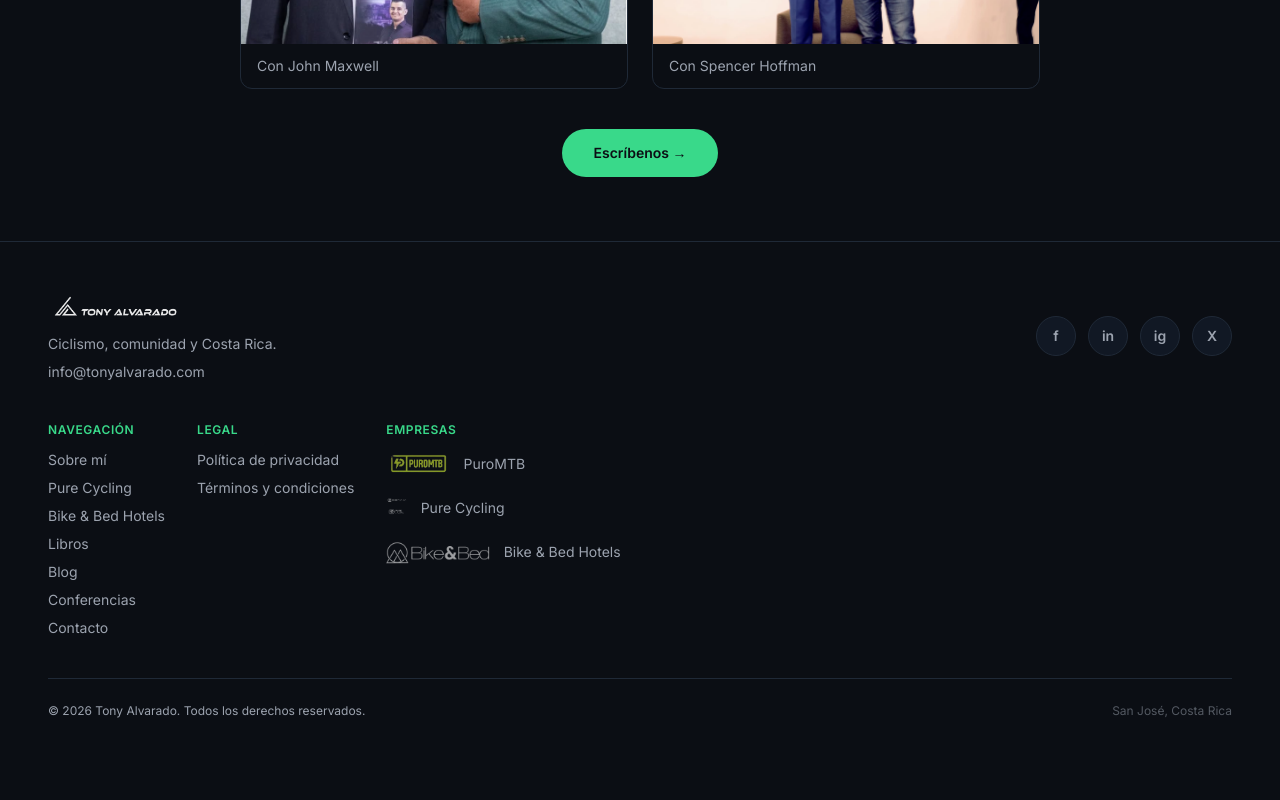
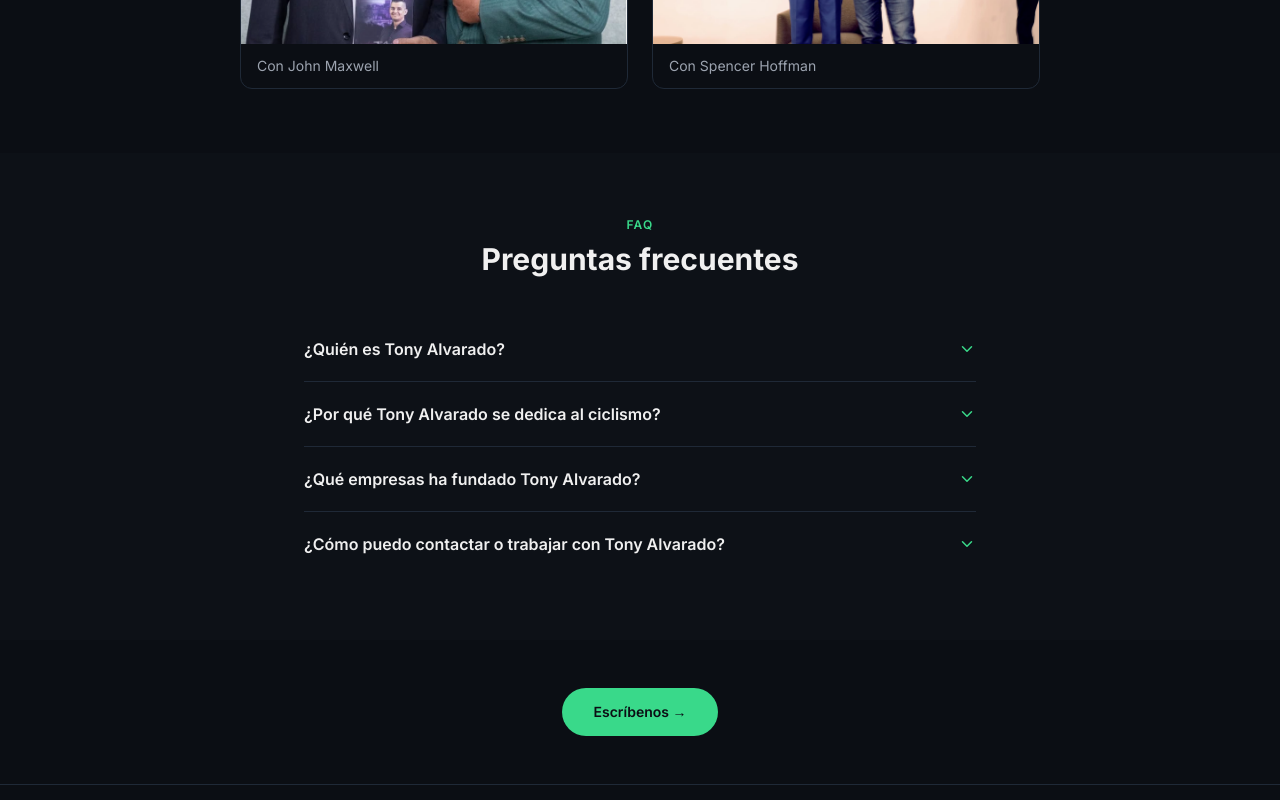
Before and after one commit to tonyalvarado042/tonywebsite, a Next.js app: page /sobre-mi in a window 1280 px wide. Shown: the part 2800-3600 px from the top of the page. Before the commit the page ends 3567 px from the top, so only its background shows below. Built offline with nearby package versions, Linux system fonts and the light colour scheme.

Commit message:
Add FAQ sections and structured data

```diff
--- a/src/app/conferencias/page.tsx
+++ b/src/app/conferencias/page.tsx
@@ -2,6 +2,7 @@ import Link from 'next/link'
 import TrackedLink from '@/components/common/TrackedLink'
 import { Mic, CheckCircle2, Users, Target, Heart, TrendingUp, Compass } from 'lucide-react'
 import JsonLd from '@/components/JsonLd'
+import PageFAQ, { type PageFAQItem } from '@/components/sections/PageFAQ'
 import { SITE_URL, websiteRef, personRef } from '@/lib/structured-data'
 
 export const metadata = {
@@ -48,6 +49,39 @@ const breadcrumbSchema = {
     { '@type': 'ListItem', position: 1, name: 'Inicio', item: SITE_URL },
     { '@type': 'ListItem', position: 2, name: 'Conferencias', item: `${SITE_URL}/conferencias` },
   ],
+}
+
+const pageFaqs: PageFAQItem[] = [
+  {
+    question: '¿Qué temas aborda Tony Alvarado en sus conferencias?',
+    answer:
+      'Las conferencias de Tony cubren liderazgo con propósito, disciplina y transformación personal, emprendimiento alrededor del ciclismo, comunidad y fe en la adversidad, y cómo construir una vida o negocio desde una misión. Todos los temas nacen de su experiencia real y se adaptan al contexto del evento.',
+  },
+  {
+    question: '¿Tony Alvarado puede participar en eventos fuera de Costa Rica?',
+    answer:
+      'La disponibilidad se evalúa según la fecha, la ubicación, el formato y las características del evento. Puedes enviar los detalles mediante el formulario de contacto para que el equipo revise la solicitud.',
+  },
+  {
+    question: '¿Cómo solicitar a Tony Alvarado como conferencista?',
+    answer:
+      'Completa el formulario de contacto en este sitio seleccionando "Conferencia / Keynote" como tipo de consulta. Incluye la fecha tentativa, el formato del evento y el tema de interés. El equipo revisará la solicitud y dará seguimiento.',
+  },
+  {
+    question: '¿Para qué tipo de eventos está disponible Tony?',
+    answer:
+      'Tony puede participar en keynotes de conferencias empresariales, eventos corporativos de liderazgo, seminarios y formación de equipos, comunidades de liderazgo y fe, y eventos presenciales o virtuales. Cada presentación se adapta al formato y los objetivos del organizador.',
+  },
+]
+
+const faqSchema = {
+  '@context': 'https://schema.org',
+  '@type': 'FAQPage',
+  mainEntity: pageFaqs.map(({ question, answer }) => ({
+    '@type': 'Question',
+    name: question,
+    acceptedAnswer: { '@type': 'Answer', text: answer },
+  })),
 }
 
 const topics = [
@@ -115,6 +149,7 @@ export default function ConferenciasPage() {
     <main>
       <JsonLd data={webPageSchema} />
       <JsonLd data={breadcrumbSchema} />
+      <JsonLd data={faqSchema} />
 
       {/* Hero */}
       <section className="bg-brand-bg py-24">
@@ -249,6 +284,8 @@ export default function ConferenciasPage() {
         </div>
       </section>
 
+      <PageFAQ faqs={pageFaqs} accent="gold" />
+
       {/* CTA final */}
       <section className="bg-brand-bg py-20">
         <div className="mx-auto max-w-xl px-6 text-center md:px-12">
--- a/src/app/libros/page.tsx
+++ b/src/app/libros/page.tsx
@@ -2,6 +2,7 @@ import Image from 'next/image'
 import Link from 'next/link'
 import { ShoppingCart, Bell } from 'lucide-react'
 import JsonLd from '@/components/JsonLd'
+import PageFAQ, { type PageFAQItem } from '@/components/sections/PageFAQ'
 import { SITE_URL, websiteRef, personRef, bookSchema, bookSchema2 } from '@/lib/structured-data'
 
 export const metadata = {
@@ -54,6 +55,39 @@ const breadcrumbSchema = {
   ],
 }
 
+const pageFaqs: PageFAQItem[] = [
+  {
+    question: '¿Dónde puedo adquirir los libros de Tony Alvarado?',
+    answer:
+      'En esta página encontrarás los enlaces disponibles para cada título. La disponibilidad, los formatos y las opciones de compra pueden variar según el libro y el país desde el que accedas.',
+  },
+  {
+    question: '¿Para quién está escrito "Secretos para ser un empresario exitoso"?',
+    answer:
+      'Para emprendedores y empresarios que quieren construir algo sólido con liderazgo, propósito y visión. El libro recoge principios y aprendizajes forjados en el camino real del emprendimiento, con una mirada honesta sobre liderazgo, propósito y legado.',
+  },
+  {
+    question: '¿De qué trata "Sigue Pedaleando"?',
+    answer:
+      'Es un libro de fe, propósito y resiliencia construido alrededor de la bicicleta. Recoge vivencias, caídas y esperanza, mostrando cómo seguir avanzando aun cuando la vida se pone cuesta arriba.',
+  },
+  {
+    question: '¿Qué tienen en común los dos libros?',
+    answer:
+      'Los dos comparten el mismo hilo conductor: el propósito, la disciplina y la transformación personal. Uno desde la perspectiva del emprendimiento y el liderazgo; el otro desde la fe, la resiliencia y la historia de vida de Tony alrededor de la bicicleta.',
+  },
+]
+
+const faqSchema = {
+  '@context': 'https://schema.org',
+  '@type': 'FAQPage',
+  mainEntity: pageFaqs.map(({ question, answer }) => ({
+    '@type': 'Question',
+    name: question,
+    acceptedAnswer: { '@type': 'Answer', text: answer },
+  })),
+}
+
 export default function LibrosPage() {
   return (
     <main className="bg-brand-bg">
@@ -61,6 +95,7 @@ export default function LibrosPage() {
       <JsonLd data={breadcrumbSchema} />
       <JsonLd data={bookSchema} />
       <JsonLd data={bookSchema2} />
+      <JsonLd data={faqSchema} />
 
       {/* ── Hero ── */}
       <section className="relative overflow-hidden px-6 pb-20 pt-24 text-center">
@@ -332,6 +367,8 @@ export default function LibrosPage() {
         </div>
       </section>
 
+      <PageFAQ faqs={pageFaqs} accent="gold" />
+
     </main>
   )
 }
--- a/src/app/sobre-mi/page.tsx
+++ b/src/app/sobre-mi/page.tsx
@@ -3,6 +3,7 @@ import Link from 'next/link'
 import { CheckCircle2 } from 'lucide-react'
 import JsonLd from '@/components/JsonLd'
 import PhotoStrip from '@/components/ui/PhotoStrip'
+import PageFAQ, { type PageFAQItem } from '@/components/sections/PageFAQ'
 import { SITE_URL, websiteRef, personRef } from '@/lib/structured-data'
 
 export const metadata = {
@@ -42,6 +43,39 @@ const webPageSchema = {
   about: personRef,
 }
 
+const pageFaqs: PageFAQItem[] = [
+  {
+    question: '¿Quién es Tony Alvarado?',
+    answer:
+      'Tony Alvarado es empresario, coach certificado de ciclismo y conferencista costarricense. Fundó PuroMTB en 2004, Pure Cycling y Bike & Bed Hotels. Con más de 22 años de trayectoria construyendo en torno al ciclismo, combina experiencia empresarial real, certificación en entrenamiento y una historia personal de fe y transformación.',
+  },
+  {
+    question: '¿Por qué Tony Alvarado se dedica al ciclismo?',
+    answer:
+      'Desde niño Tony tuvo una conexión profunda con la bicicleta. A los 16 años sufrió un accidente grave que lo dejó hospitalizado más de 34 días. Esa experiencia transformó su vida: la bicicleta, que primero casi se la quitó, se convirtió en la herramienta que Dios usó para reconstruirla. Hoy su propósito es ayudar a otras personas a transformar su vida a través del ciclismo.',
+  },
+  {
+    question: '¿Qué empresas ha fundado Tony Alvarado?',
+    answer:
+      'Tony fundó PuroMTB —comunidad y tienda de ciclismo de referencia en Costa Rica, activa desde 2004—, Pure Cycling —comunidad de transformación a través del ciclismo con miembros en más de 30 países— y Bike & Bed Hotels —hotel temático de ciclismo en Costa Rica con visión de expansión global.',
+  },
+  {
+    question: '¿Cómo puedo contactar o trabajar con Tony Alvarado?',
+    answer:
+      'Puedes escribirnos a través del formulario de contacto en este sitio. Si tu interés es unirte a la comunidad de ciclismo, visita Pure Cycling. Si quieres a Tony como conferencista para un evento, visita la sección de conferencias.',
+  },
+]
+
+const faqSchema = {
+  '@context': 'https://schema.org',
+  '@type': 'FAQPage',
+  mainEntity: pageFaqs.map(({ question, answer }) => ({
+    '@type': 'Question',
+    name: question,
+    acceptedAnswer: { '@type': 'Answer', text: answer },
+  })),
+}
+
 const breadcrumbSchema = {
   '@context': 'https://schema.org',
   '@type': 'BreadcrumbList',
@@ -67,6 +101,7 @@ export default function SobreMiPage() {
     <main>
       <JsonLd data={webPageSchema} />
       <JsonLd data={breadcrumbSchema} />
+      <JsonLd data={faqSchema} />
 
       {/* Hero */}
       <section className="bg-brand-bg py-20">
@@ -212,7 +247,7 @@ export default function SobreMiPage() {
             <p className="mt-5 text-center text-sm text-brand-accent">— Tony Alvarado</p>
           </div>
 
-          <div className="mb-10 grid grid-cols-1 gap-6 sm:grid-cols-2">
+          <div className="grid grid-cols-1 gap-6 sm:grid-cols-2">
             <div className="overflow-hidden rounded-xl border border-brand-border">
               <div className="relative h-64 overflow-hidden">
                 <Image
@@ -239,15 +274,19 @@ export default function SobreMiPage() {
             </div>
           </div>
 
-          <div className="text-center">
-            <Link
-              href="/contacto"
-              className="inline-flex items-center gap-2 rounded-full bg-brand-accent px-8 py-3.5 text-sm font-semibold text-brand-bg transition-opacity hover:opacity-90"
-            >
-              Escríbenos →
-            </Link>
-          </div>
+        </div>
+      </section>
 
+      <PageFAQ faqs={pageFaqs} accent="green" />
+
+      <section className="bg-brand-bg py-12">
+        <div className="mx-auto max-w-4xl px-6 text-center md:px-12">
+          <Link
+            href="/contacto"
+            className="inline-flex items-center gap-2 rounded-full bg-brand-accent px-8 py-3.5 text-sm font-semibold text-brand-bg transition-opacity hover:opacity-90"
+          >
+            Escríbenos →
+          </Link>
         </div>
       </section>
 
--- /dev/null
+++ b/src/components/sections/PageFAQ.tsx
@@ -0,0 +1,52 @@
+import { ChevronDown } from 'lucide-react'
+
+export type PageFAQItem = {
+  question: string
+  answer: string
+}
+
+type PageFAQProps = {
+  faqs: PageFAQItem[]
+  title?: string
+  eyebrow?: string
+  accent?: 'green' | 'gold'
+}
+
+export default function PageFAQ({
+  faqs,
+  title = 'Preguntas frecuentes',
+  eyebrow = 'FAQ',
+  accent = 'green',
+}: PageFAQProps) {
+  const accentClass = accent === 'gold' ? 'text-brand-gold' : 'text-brand-green'
+
+  return (
+    <section className="bg-brand-surface py-16" aria-labelledby="page-faq-heading">
+      <div className="mx-auto max-w-3xl px-6 md:px-12">
+        <div className="mb-10 text-center">
+          <p className={`mb-2 text-xs font-semibold uppercase tracking-widest ${accentClass}`}>
+            {eyebrow}
+          </p>
+          <h2 id="page-faq-heading" className="text-3xl font-bold text-brand-text">
+            {title}
+          </h2>
+        </div>
+        <div className="divide-y divide-brand-border">
+          {faqs.map(({ question, answer }) => (
+            <details key={question} className="group">
+              <summary className="flex cursor-pointer list-none items-center justify-between py-5 [&::-webkit-details-marker]:hidden">
+                <span className="pr-4 font-semibold text-brand-text">{question}</span>
+                <ChevronDown
+                  size={18}
+                  aria-hidden="true"
+                  className={`shrink-0 transition-transform duration-200 group-open:rotate-180 ${accentClass}`}
+                />
+              </summary>
+              <p className="pb-5 text-sm leading-relaxed text-brand-muted">{answer}</p>
+            </details>
+          ))}
+        </div>
+      </div>
+    </section>
+  )
+}
```
